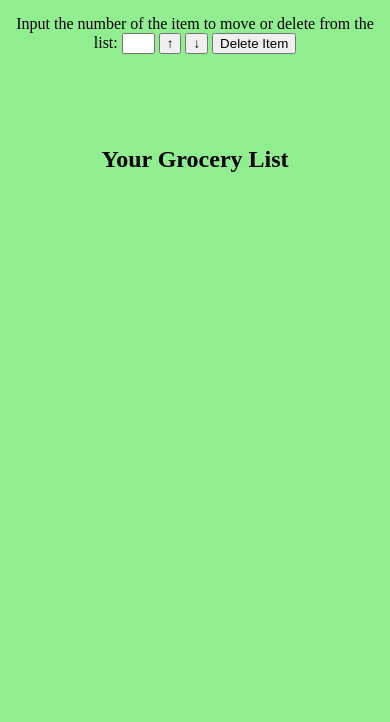
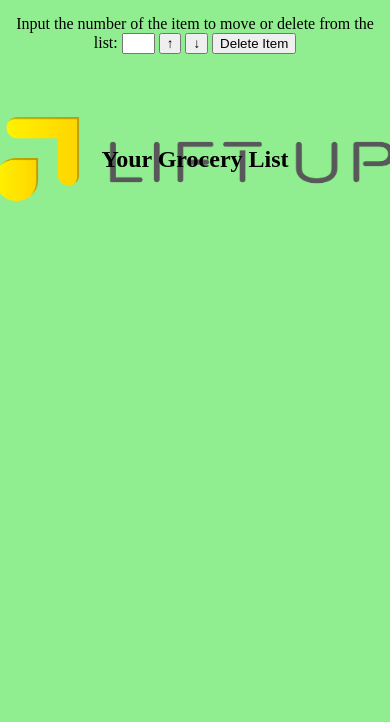
Before and after one commit to kjyhu/Level4Project, a plain HTML site: page index.html in a window 390 px wide. Shown: the part 122-844 px from the top of the page. Drawn offline with Linux system fonts and the light colour scheme.

Commit message:
Update style.css

```diff
--- a/style.css
+++ b/style.css
@@ -21,3 +21,10 @@ input::-webkit-inner-spin-button {
     display: flex;
     justify-content: center;
 }
+@media screen and (max-width:1100px) {
+    body{
+        background-position: bottom;
+        background-attachment: scroll;
+    }
+
+}
```
